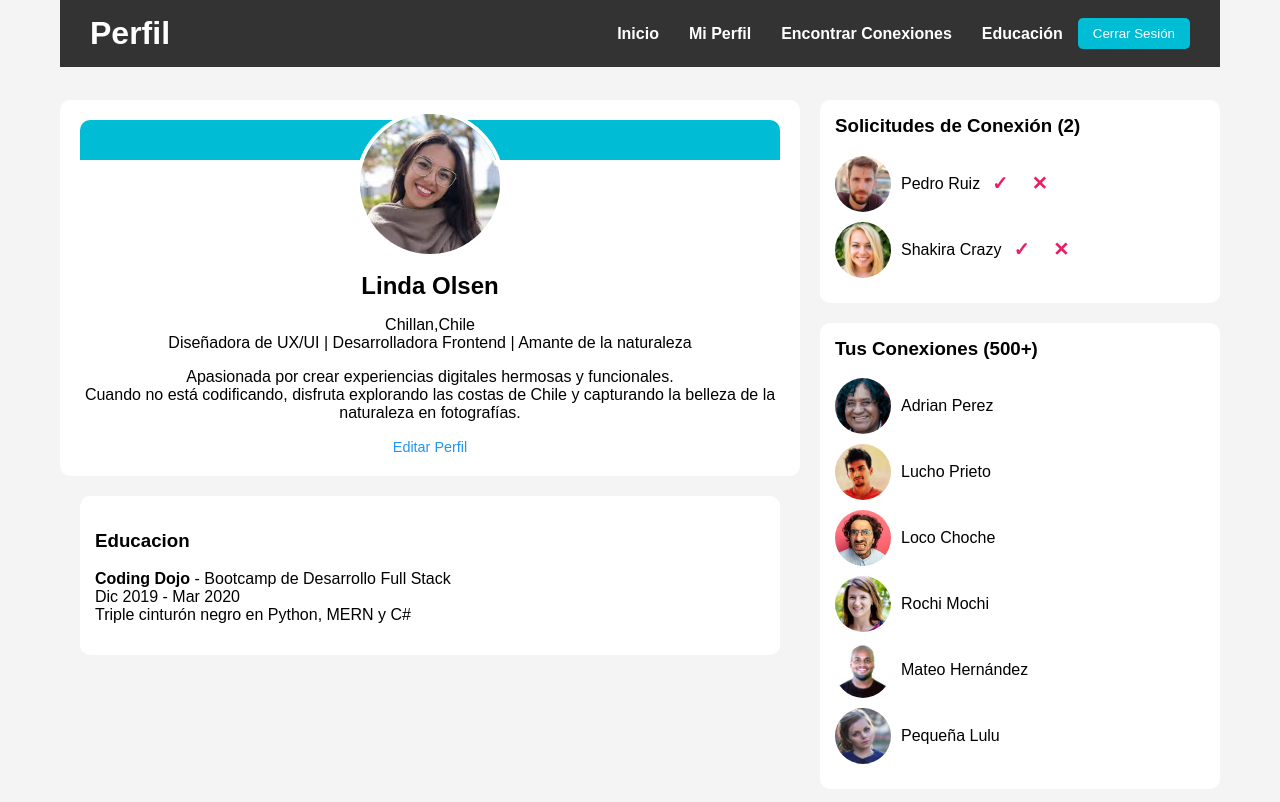
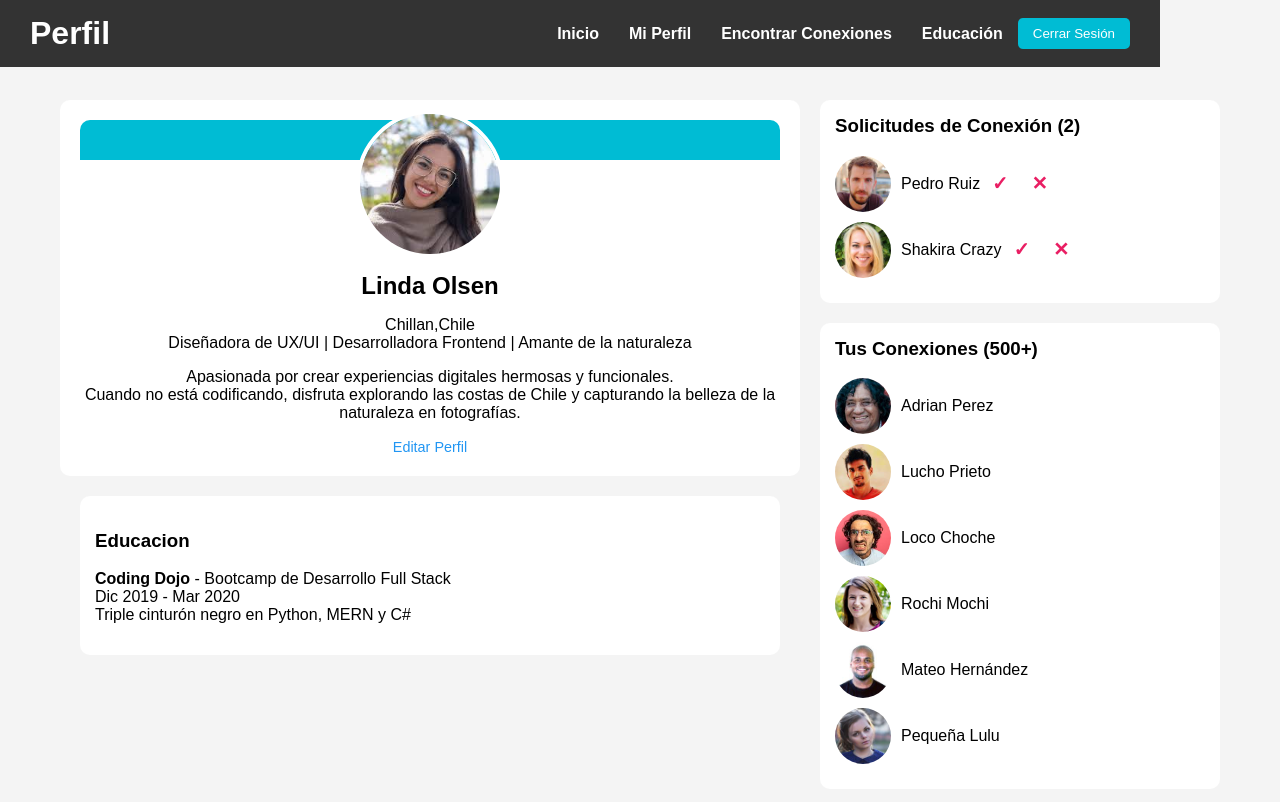
Before and after one commit to santander73/AE5_ABP-Ejercicio-individual, a plain HTML site: page index.html in a window 1280 px wide. Drawn offline with nearby package versions, Linux system fonts and the light colour scheme.

Commit message:
Cambios en style.css

```diff
--- a/css/style.css
+++ b/css/style.css
@@ -33,8 +33,7 @@ header {
     left: 0;
     right: 0;
     width: 100%;
-    max-width: 1100px;    /* Igual al ancho máximo de tus secciones */
-    margin: 0 auto;
+    max-width: 1100px;
     z-index: 1000;
 }
 
@@ -253,5 +252,3 @@ main {
         max-width: 100%;
     }
 }
-
-/* Clase que se aplica al hacer hover */
```
